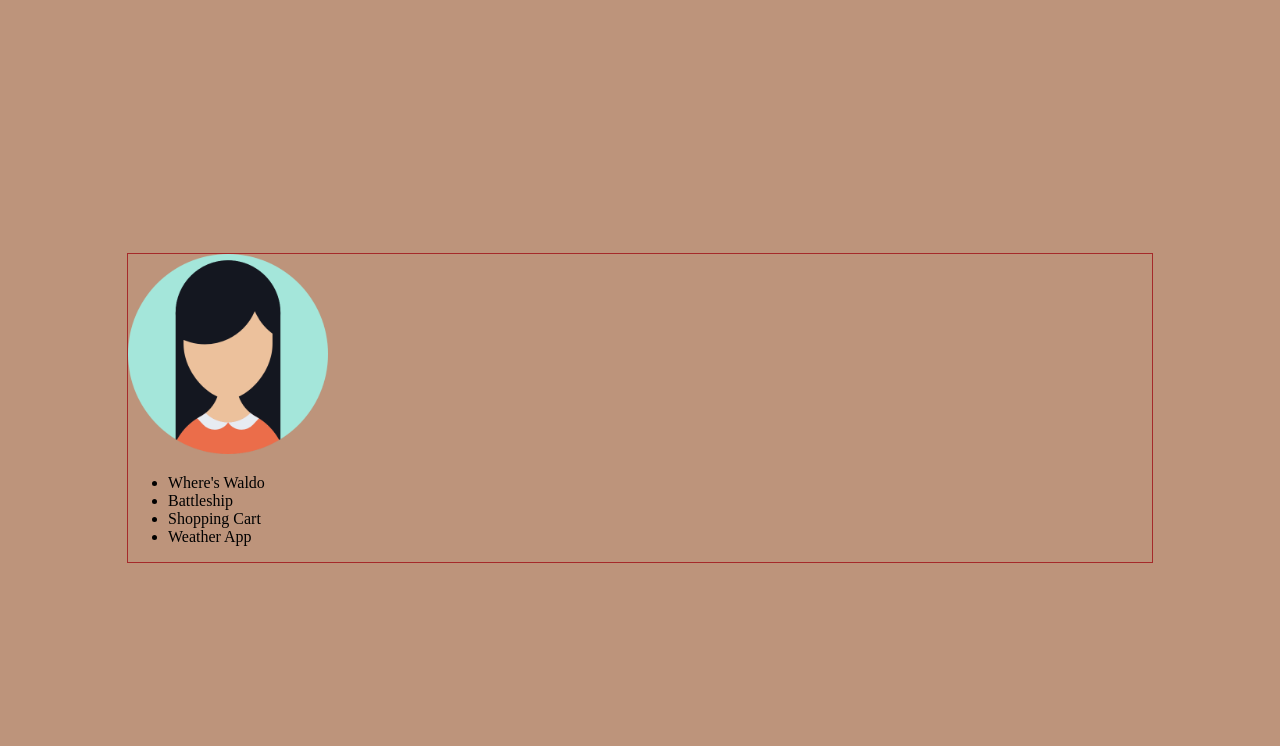
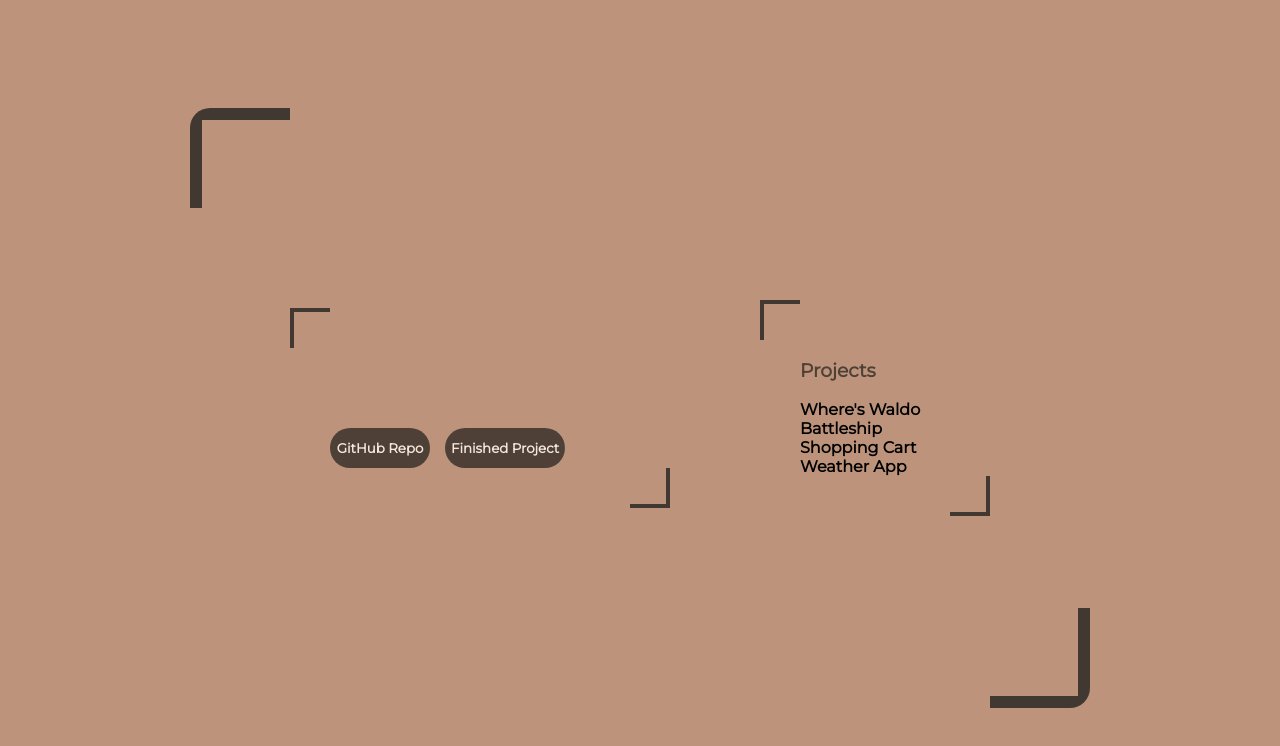
Before and after one commit to itsaflamingo/personal-portfolio, a React (Create React App) app: page / in a window 1280 px wide. Shown: the top 746 px of the page. Built offline with nearby package versions, Linux system fonts and the light colour scheme.

Commit message:
Updated UI, added project and personal components, as well as project links.

```diff
--- /dev/null
+++ b/src/Contexts/ProjectContext.js
@@ -0,0 +1,3 @@
+import { createContext } from "react";
+
+export const ProjectContext = createContext('');
--- a/src/components/App.js
+++ b/src/components/App.js
@@ -1,14 +1,26 @@
+import { useEffect, useState } from 'react';
 import '../styles/App.css';
-import DisplayInformation from './DisplayInformation';
 import Personal from './Personal';
 import Projects from './Projects';
+import { ProjectContext } from '../Contexts/ProjectContext'
+import Project from './Project'
 
 function App() {
 
+  const [project, setProject] = useState('');
+  const [showProject, setShowProject] = useState(false);
+
+  useEffect(() => {
+    setShowProject(true);
+  }, [project])
+
   return (
     <div className="App">
-      <Personal />
-      <Projects />
+      <ProjectContext.Provider value={project}>
+        {!showProject && <Personal />}
+        {showProject && <Project project={project} />}
+        <Projects setProject={setProject} />
+      </ProjectContext.Provider>
     </div>
   );
 }
--- a/src/components/DisplayInformation.js
+++ /dev/null
@@ -1,11 +0,0 @@
-function DisplayInformation(Component) {
-
-    const Information = () => {
-        return (
-            <Component />
-        )
-    }
-    return Information;
-}
-
-export default DisplayInformation
--- a/src/components/Personal.js
+++ b/src/components/Personal.js
@@ -1,12 +1,9 @@
-import DisplayInformation from "./DisplayInformation"
 import girl from '../images/girl.png'
 
-function Personal() {
+export default function Personal() {
     return (
         <div id='personal'>
             <img src={girl} alt='creator' />
         </div>
     )
 }
-
-export default DisplayInformation(Personal);
--- /dev/null
+++ b/src/components/Project.js
@@ -0,0 +1,18 @@
+import ProjectLinks from "./ProjectLinks";
+
+export default function Project(props) {
+
+    const {project} = props;
+
+    return (
+        <div className='description-div' id={project.name}>
+            <h2 class='heading'>{project.name}</h2>
+            <div className="description">
+                {project.description}
+            </div>
+            <ProjectLinks
+            ghLink = {project.ghRepoLink}
+            projectLink = {project.projectLink} />
+        </div>
+    )
+}
--- /dev/null
+++ b/src/components/ProjectLinks.js
@@ -0,0 +1,14 @@
+
+export default function ProjectLinks(props) {
+
+    const {ghLink, projectLink} = props;
+
+    return (
+        <div className='links'>
+            <button className='visit-repo'
+            onClick={() => ghLink}>GitHub Repo</button>
+            <button className='visit-project'
+            onClick={() => projectLink}>Finished Project</button>
+        </div>
+    )
+}
--- a/src/components/Projects.js
+++ b/src/components/Projects.js
@@ -1,15 +1,20 @@
 import projects from "./ProjectsFactory"
 
-export default function Projects() {
+export default function Projects(props) {
+
+    const {setProject} = props;
+
     return (
         <div id='projects'>
-            <ul>
+            <h3 className="heading">Projects</h3>
                 {projects.map(project => {
                     return (
-                        <li key={project.id}>{project.name}</li>
+                        <div className='project' key={project.id}
+                        onClick={() => setProject(project)}>
+                            {project.name}
+                        </div>
                     )
                 })}
-            </ul>
         </div>
     )
 }
--- a/src/styles/App.css
+++ b/src/styles/App.css
@@ -1,3 +1,13 @@
+@import url('https://fonts.googleapis.com/css2?family=Montserrat&display=swap');
+* {
+    --background: linear-gradient(to right,  rgb(66,56,50)   4px, transparent 4px) 0    0,
+                  linear-gradient(to left,   rgb(66,56,50)   4px, transparent 4px) 100% 100%,
+                  linear-gradient(to bottom, rgb(66,56,50)   4px, transparent 4px) 0    0,
+                  linear-gradient(to top,    rgb(66,56,50)   4px, transparent 4px) 100% 100%;
+    --text: #F4E6DB;
+    font-family: 'Montserrat', sans-serif;
+    font-weight: 900;
+}
 body {
     background-color: rgb(189,148,123);
     display: flex;
@@ -5,11 +15,22 @@ body {
     justify-content: center;
     align-items: center;
 }
-/* App */
+/* APP */
 .App {
-    border: 1px solid brown;
-    width: 80vw;
+    width: 100%;
     min-width: 240px;
+    min-height: 600px;
+    display: flex;
+    justify-content: center;
+    align-items: center;
+    gap: 10px;
+    background: linear-gradient(to right,  rgb(66,56,50)   12px, transparent 12px) 0    0,
+                linear-gradient(to left,   rgb(66,56,50)   12px, transparent 12px) 100% 100%,
+                linear-gradient(to bottom, rgb(66,56,50)   12px, transparent 12px) 0    0,
+                linear-gradient(to top,    rgb(66,56,50)   12px, transparent 12px) 100% 100%;;
+    background-repeat: no-repeat;
+    background-size: 100px 100px;
+    border-radius: 20px;
 }
 img {
     min-width: 100px;
@@ -17,3 +38,95 @@ img {
     width: minmax(100px, 200px);
     height: auto;
 }
+/* PERSONAL */
+.description-div {
+    display: flex;
+    flex-direction: column;
+    gap: 20px;
+    margin: 40px;
+    padding: 40px;
+}
+/* PROJECTS */
+#projects {
+    min-width: 150px;
+    max-width: 200px;
+    max-height: 200px;
+
+    background: var(--background);
+    background-repeat: no-repeat;
+    background-size: 40px 40px;
+
+    margin: 40px;
+    padding: 40px;
+    margin-right: 100px;
+}
+.heading {
+    color: rgb(78,64,55);
+}
+.description {
+    min-width: 300px;
+    max-width: 700px;
+    color: var(--text);
+}
+.description-div {
+    background: var(--background);
+    background-repeat: no-repeat;
+    background-size: 40px 40px;
+    max-height: 300px;
+    max-width: 600px;
+    margin-left: 100px;
+}
+.project:hover, button:hover {
+    cursor: pointer;
+    background-position: 0;
+}
+.project {
+    background-image: linear-gradient(
+      to right,
+      #0578eb,
+      #ef6000 50%,
+      #000 50%
+    );
+    background-size: 200% 100%;
+    background-position: -100%;
+    /* background is only applied to the text, not the div around it */
+    -webkit-background-clip: text;
+    -webkit-text-fill-color: transparent;
+    transition: all 0.3s ease-in-out;
+    text-decoration: underline;
+}
+.project::before, button::before {
+    content: '';
+    display: block;
+    position: absolute;
+    bottom: -3px;
+    left: 0;
+    width: 0;
+    height: 3px;
+}
+.project:hover::before, button:hover::before {
+    width: 100%;
+}
+/* LINKS */
+.links {
+    display: flex;
+    gap: 5%;
+}
+button {
+    min-height: 40px;
+    min-width: 100px;
+    border-radius: 20px;
+    border: none;
+    color: var(--text);
+
+    background-image: linear-gradient(
+        to right,
+        #0578eb,
+        #ef6000 50%,
+        #4E4037 50%
+      );
+    background-size: 200% 100%;
+    background-position: -100%;
+    /* background is only applied to the text, not the div around it */
+    transition: all 0.3s ease-in-out;
+}
```
Also changed, not shown: 2 other files (tests, documents, lock files or other folders).
